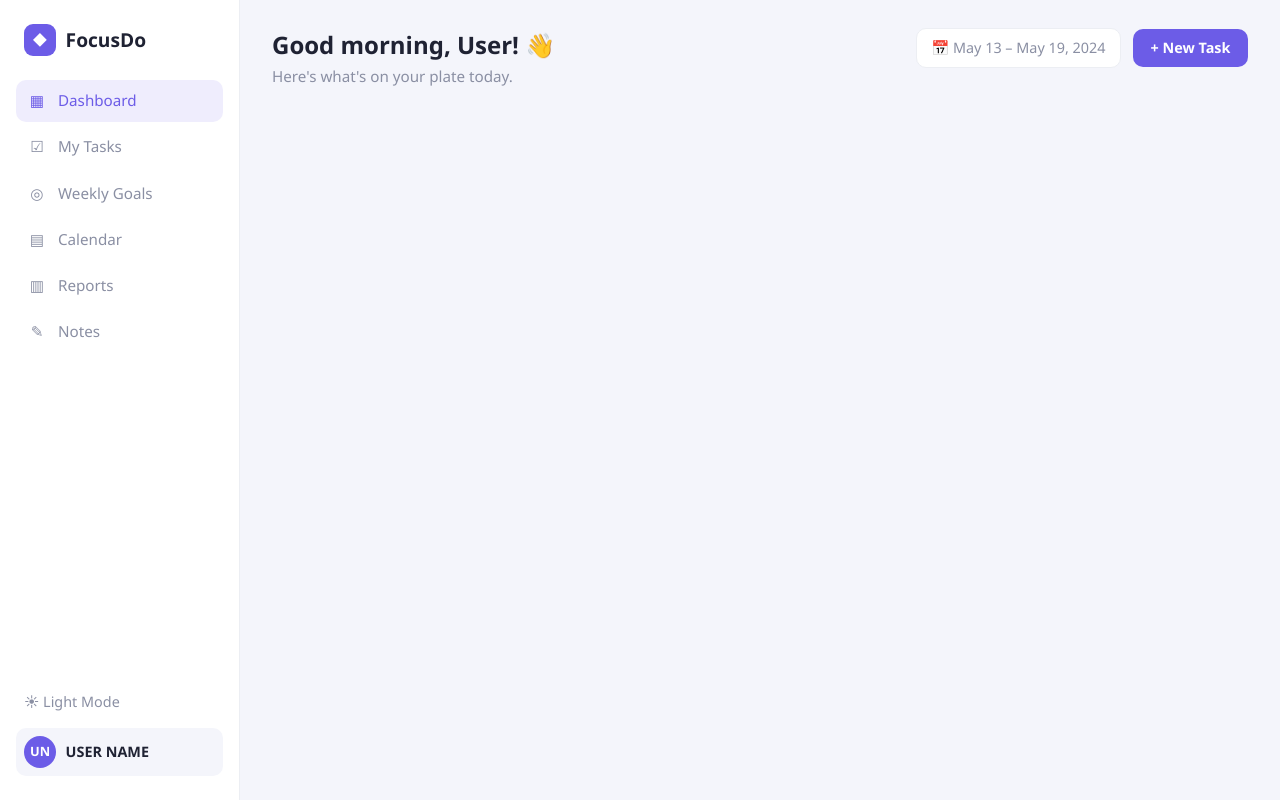
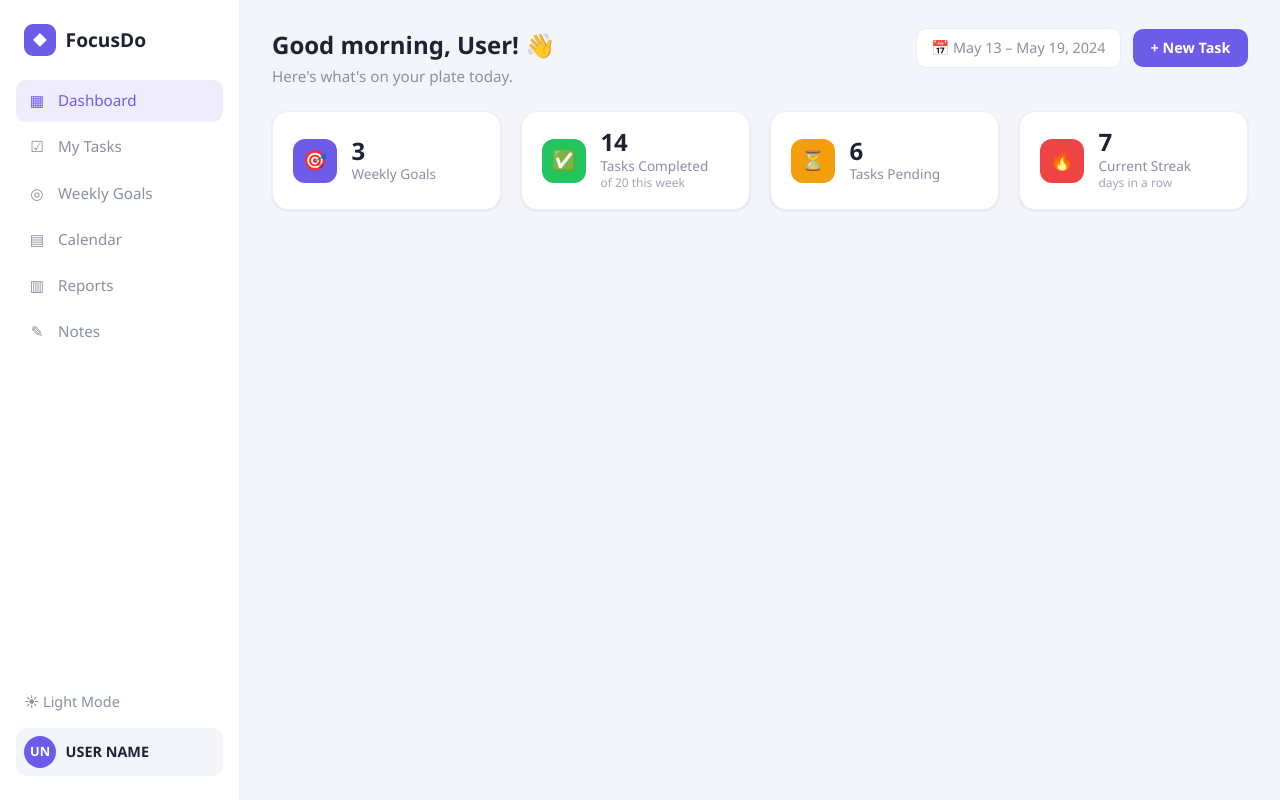
Before and after one commit to serdeljac/TaskListApp, a React (Vite) app: page / in a window 1280 px wide. Built offline with nearby package versions, Linux system fonts and the light colour scheme.

Commit message:
Stat Cards Created

```diff
--- a/src/App.tsx
+++ b/src/App.tsx
@@ -1,5 +1,6 @@
 import Sidebar from './components/Sidebar.tsx'
 import Topbar from './components/Topbar.tsx'
+import StatsGrid from './components/StatsGrid.tsx'
 
 //This is the parent of the entire web app.
 function App() {
@@ -9,6 +10,7 @@ function App() {
             <Sidebar />
             <main className="main">
                 <Topbar />
+                <StatsGrid />
             </main>
         </div>
     )
--- /dev/null
+++ b/src/components/StatsCard.tsx
@@ -0,0 +1,26 @@
+//When using props, declare the name of each one in the properties of a function
+//Use interface <propName> to declare the types of each prop [TypeScript]
+interface StatCardProps {
+    icon: string,
+    label: string,
+    value: string,
+    hint?: string,
+    accent?: string
+}
+
+function StatsCard({icon, label, value, hint, accent = '#6c5ce7'}: StatCardProps) {
+    return (
+        <div className="stat-card">
+        <span className="stat-card__icon" style={{ background: accent }}>
+            {icon}
+        </span>
+        <div className="stat-card__body">
+            <span className="stat-card__value">{value}</span>
+            <span className="stat-card__label">{label}</span>
+            {hint && <span className="stat-card__hint">{hint}</span>}
+        </div>
+        </div>
+    )
+}
+
+export default StatsCard
--- /dev/null
+++ b/src/components/StatsGrid.tsx
@@ -0,0 +1,21 @@
+import StatCard from './StatsCard.tsx'
+
+const STAT_CARD_INFO = [
+    { icon: '🎯', label: 'Weekly Goals', value: '3', accent: '#6c5ce7' },
+    { icon: '✅', label: 'Tasks Completed', value: '14', hint: 'of 20 this week', accent: '#22c55e' },
+    { icon: '⏳', label: 'Tasks Pending', value: '6', accent: '#f59e0b' },
+    { icon: '🔥', label: 'Current Streak', value: '7', hint: 'days in a row', accent: '#ef4444' },
+]
+
+
+function StatsGrid() {
+    return (
+        <section className="stats-grid">
+            {STAT_CARD_INFO.map(o => (
+                <StatCard key={o.label} icon={o.icon} label={o.label} value={o.value} hint={o.hint} accent={o.accent}/>
+            ))}
+        </section>
+    )
+}
+
+export default StatsGrid
--- a/src/styles/main.scss
+++ b/src/styles/main.scss
@@ -198,3 +198,53 @@ ul {
         }
     }
 }
+
+/* ---------- stat cards ---------- */
+.stats-grid {
+    display: grid;
+    grid-template-columns: repeat(4, 1fr);
+    gap: 1.25rem;
+}
+
+.stat-card {
+    background: $surface;
+    border: 1px solid $border;
+    border-radius: $radius;
+    box-shadow: $shadow;
+    padding: 1.1rem 1.25rem;
+    display: flex;
+    align-items: center;
+    gap: 0.9rem;
+
+    &__icon {
+        display: grid;
+        place-items: center;
+        width: 44px;
+        height: 44px;
+        border-radius: 12px;
+        font-size: 1.2rem;
+        flex-shrink: 0;
+    }
+
+    &__body {
+        display: flex;
+        flex-direction: column;
+    }
+
+    &__value {
+        font-size: 1.5rem;
+        font-weight: 700;
+        line-height: 1.1;
+    }
+
+    &__label {
+        font-size: 0.85rem;
+        color: $text-muted;
+    }
+
+    &__hint {
+        font-size: 0.75rem;
+        color: $text-muted;
+        opacity: 0.8;
+    }
+}
```
